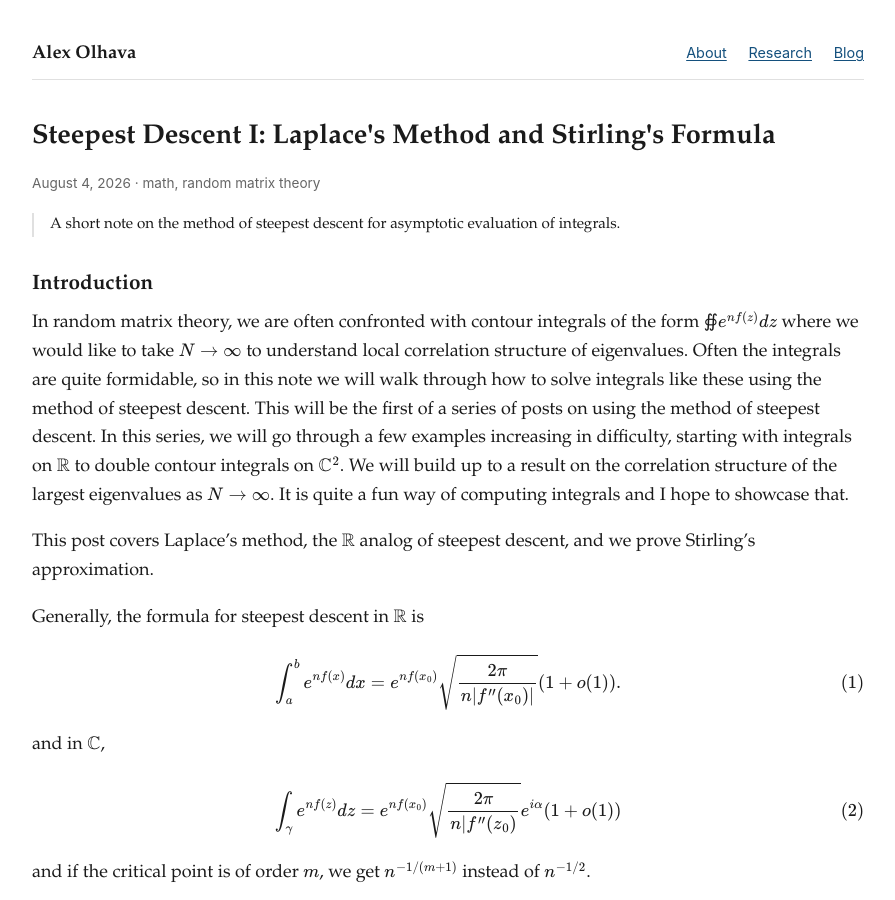
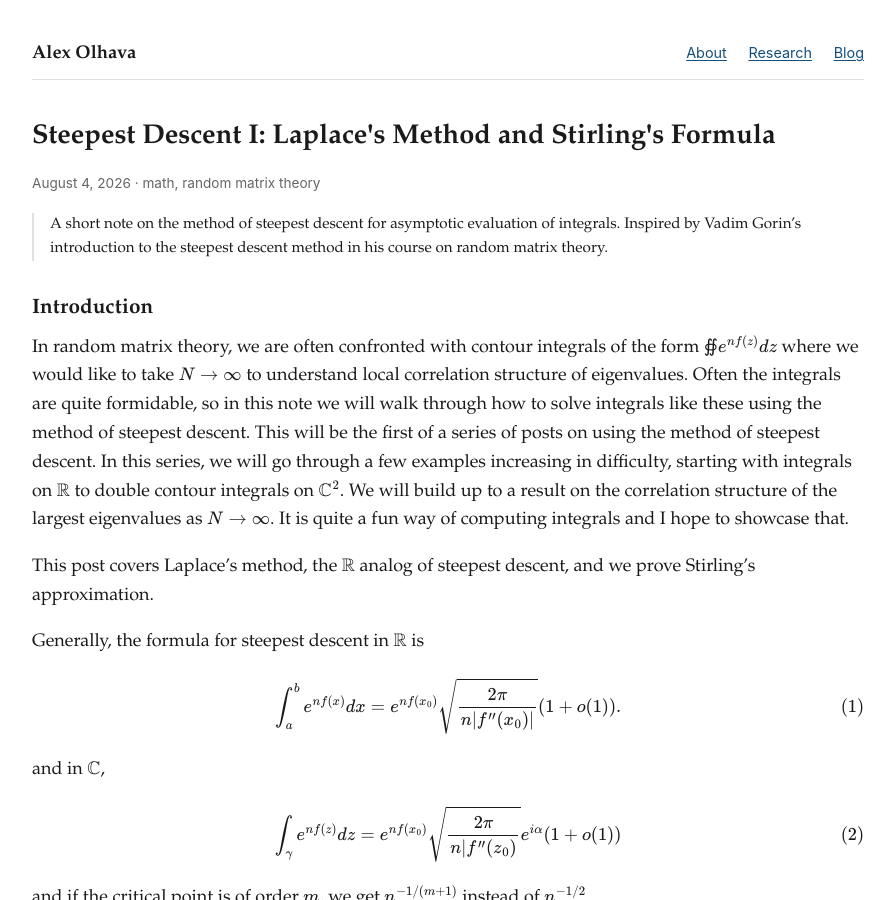
Before and after one commit to oakleafwarrior/oakleafwarrior.github.io, a Jekyll site: the page built from _posts/2026-08-04-steepest-descent-i-laplace-stirling.md, in a window 1280 px wide and 900 px high. Shown: the whole window, without its empty margins (192-1087 px from the left). Built offline with Jekyll 4.4.1, drawn with Linux system fonts in a browser that asks for light colours.

Commit message:
editing abstract for blog posts

```diff
--- a/_posts/2026-08-04-steepest-descent-i-laplace-stirling.md
+++ b/_posts/2026-08-04-steepest-descent-i-laplace-stirling.md
@@ -4,7 +4,7 @@ title: "Steepest Descent I: Laplace's Method and Stirling's Formula"
 tags: [math, random matrix theory]
 math: true
 abstract: >
-  A short note on the method of steepest descent for asymptotic evaluation of integrals.
+  A short note on the method of steepest descent for asymptotic evaluation of integrals. Inspired by Vadim Gorin's introduction to the steepest descent method in his course on random matrix theory.
 ---
 
 ## Introduction
```
Also changed, not shown: _posts/2026-08-06-steepest-descent-ii-local-clt.md (+1 -1 lines).
